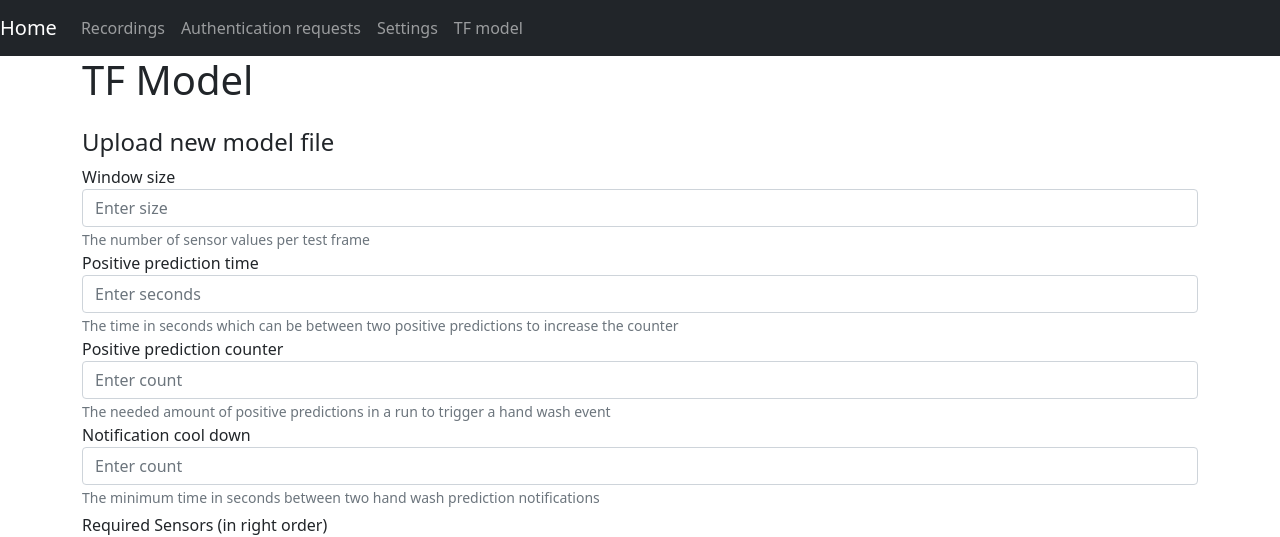
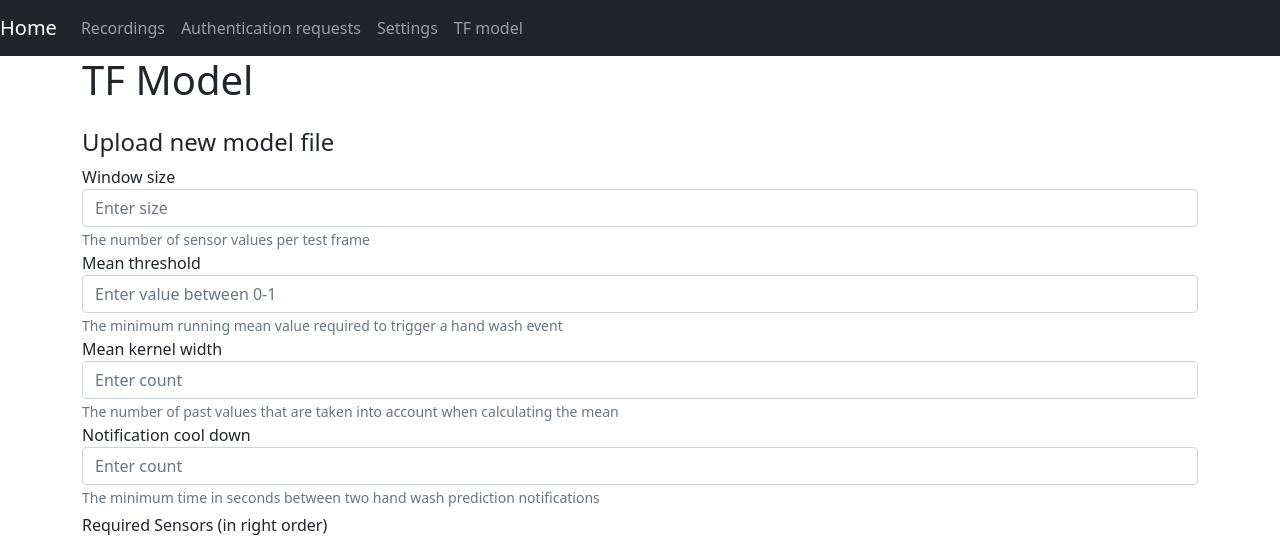
Before and after one commit to Alexsogge/MasterProject, a Python web app: template Webserver/templates/tfmodel.html in a window 1280 px wide. Shown: the top 537 px of the page. Run offline with Jinja, Linux system fonts and the light colour scheme; the template is opened without the code that fills it, so the values that code supplies are empty.

Commit message:
tf setting for running mean

```diff
--- a/Webserver/templates/tfmodel.html
+++ b/Webserver/templates/tfmodel.html
@@ -30,15 +30,15 @@
             </div>
 
             <div class="form-group">
-                <label for="positivePredictionTimeInput">Positive prediction time</label>
-                <input type="number" class="form-control" id="positivePredictionTimeInput" name="positivePredictionTimeInput" aria-describedby="positivePredictionTimeHelp" placeholder="Enter seconds" value="{{ old_settings.positive_prediction_time }}">
-                <small id="positivePredictionTimeHelp" class="form-text text-muted">The time in seconds which can be between two positive predictions to increase the counter</small>
+                <label for="meanThresholdInput">Mean threshold</label>
+                <input type="number" step="0.01" class="form-control" id="meanThresholdInput" name="meanThresholdInput" aria-describedby="meanThresholdHelp" placeholder="Enter value between 0-1" value="{{ old_settings.mean_threshold }}">
+                <small id="meanThresholdHelp" class="form-text text-muted">The minimum running mean value required to trigger a hand wash event</small>
             </div>
 
             <div class="form-group">
-                <label for="positivePredictionCounterInput">Positive prediction counter</label>
-                <input type="number" class="form-control" id="positivePredictionCounterInput" name="positivePredictionCounterInput" aria-describedby="positivePredictionCounterHelp" placeholder="Enter count" value="{{ old_settings.positive_prediction_counter }}">
-                <small id="positivePredictionCounterHelp" class="form-text text-muted">The needed amount of positive predictions in a run to trigger a hand wash event</small>
+                <label for="meanKernelWidthInput">Mean kernel width</label>
+                <input type="number" class="form-control" id="meanKernelWidthInput" name="meanKernelWidthInput" aria-describedby="meanKernelWidthHelp" placeholder="Enter count" value="{{ old_settings.mean_kernel_size }}">
+                <small id="meanKernelWidthHelp" class="form-text text-muted">The number of past values that are taken into account when calculating the mean</small>
             </div>
 
             <div class="form-group">
--- a/Webserver/views.py
+++ b/Webserver/views.py
@@ -95,7 +95,6 @@ def tfmodel():
 
     if request.method == 'POST':
         print('Save new tf model', request.form)
-        print('window size', request.form.get('frameSizeInput'))
         if 'file' not in request.files:
             upload_error_text = 'Info: no new file was selected'
         else:
@@ -114,8 +113,8 @@ def tfmodel():
 
         settings_dict = dict()
         settings_dict['frame_size'] = int(request.form.get('frameSizeInput'))
-        settings_dict['positive_prediction_time'] = int(request.form.get('positivePredictionTimeInput'))
-        settings_dict['positive_prediction_counter'] = int(request.form.get('positivePredictionCounterInput'))
+        settings_dict['mean_threshold'] = float(request.form.get('meanThresholdInput'))
+        settings_dict['mean_kernel_size'] = int(request.form.get('meanKernelWidthInput'))
         settings_dict['notification_cool_down'] = int(request.form.get('notificationCoolDownInput'))
         required_sensors = request.form.getlist('requiredSensorsSelect')
         for i in range(len(required_sensors)):
```
